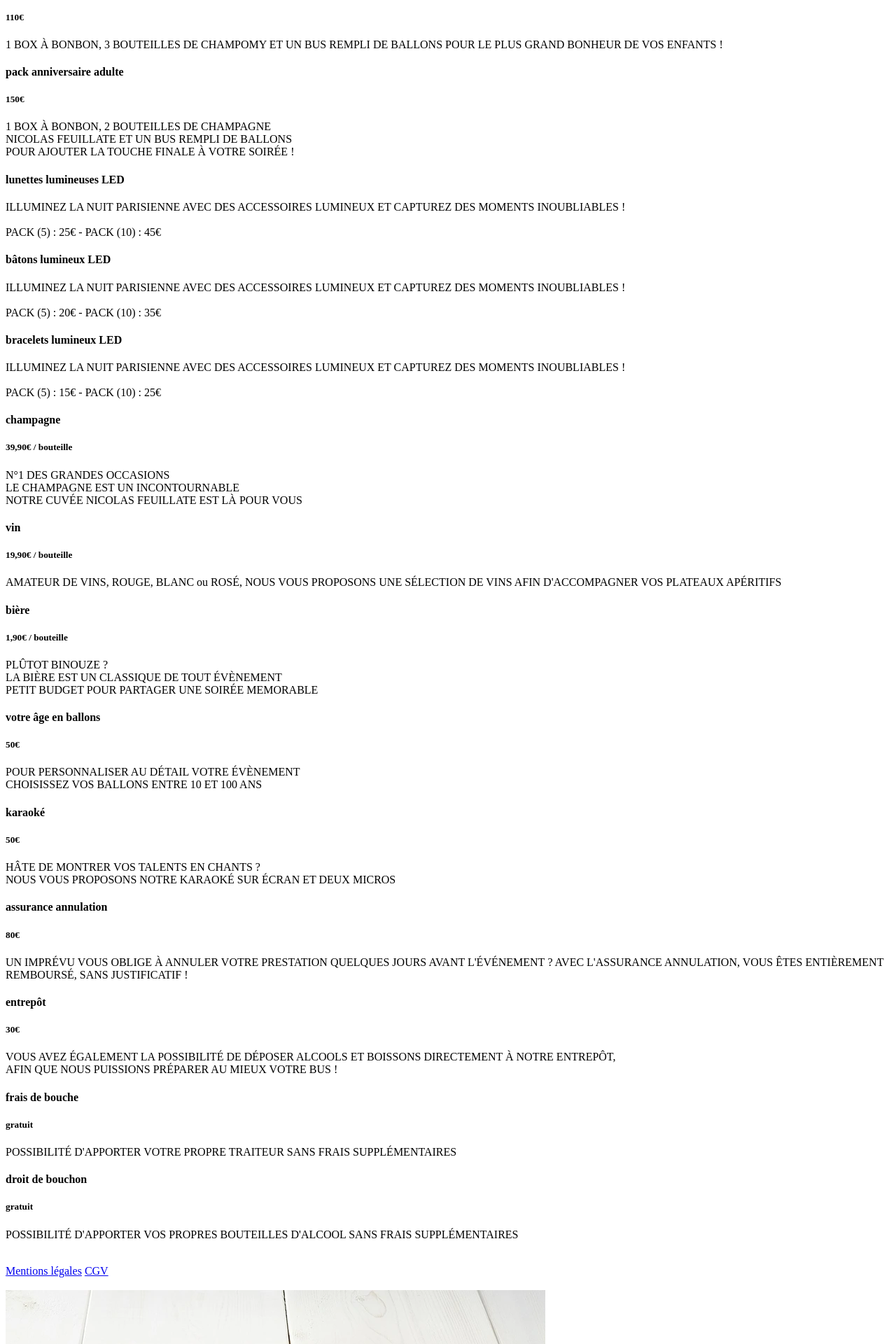
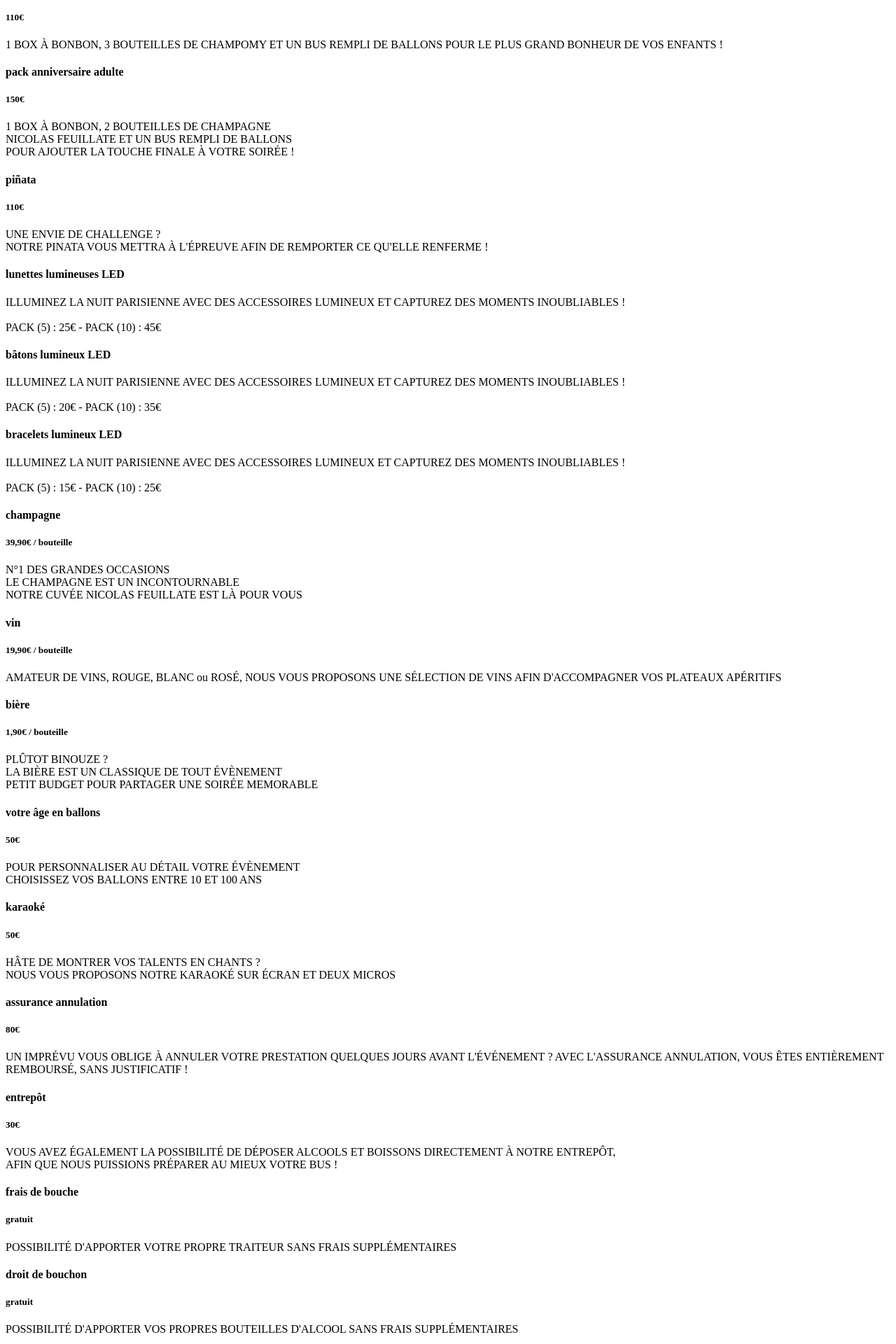
Before and after one commit to lcaquelard/minibuspartyparis, a Symfony app: template templates/pages/options.html.twig in a window 1280 px wide. Shown: the part 1708-3628 px from the top of the page at 70% size. Run offline with Twig, Linux system fonts and the light colour scheme; the template is opened without the code that fills it, so the values that code supplies are empty; some libraries are stand-ins or nearby versions.

Commit message:
Added pinatas in the options

```diff
--- a/templates/pages/options.html.twig
+++ b/templates/pages/options.html.twig
@@ -57,6 +57,17 @@
                         1 BOX À BONBON, 2 BOUTEILLES DE CHAMPAGNE<br>
                         NICOLAS FEUILLATE ET UN BUS REMPLI DE BALLONS<br>
                         POUR AJOUTER LA TOUCHE FINALE À VOTRE SOIRÉE&nbsp;!
+                    </p>
+                </div>
+            </div>
+            <div class="option pinata">
+                <div class="option-icon"></div>
+                <div class="option-content">
+                    <h4>piñata</h4>
+                    <h5>110€</h5>
+                    <p>
+                        UNE ENVIE DE CHALLENGE ?<br>
+                        NOTRE PINATA VOUS METTRA À L'ÉPREUVE AFIN DE REMPORTER CE QU'ELLE RENFERME&nbsp;!
                     </p>
                 </div>
             </div>
```
Also changed, not shown: assets/scss/pages/_options.scss (+1 -7 lines), assets/images/icon/options/pinata.webp (added).
